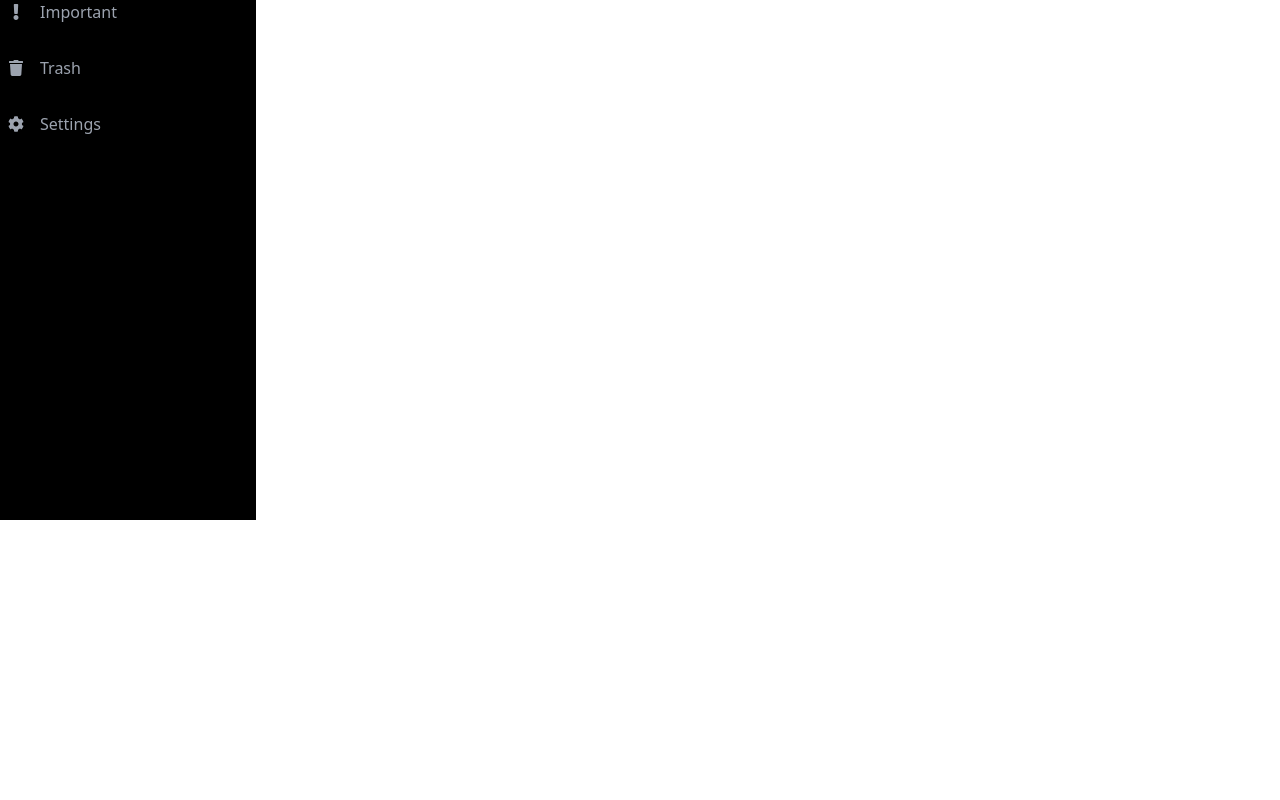
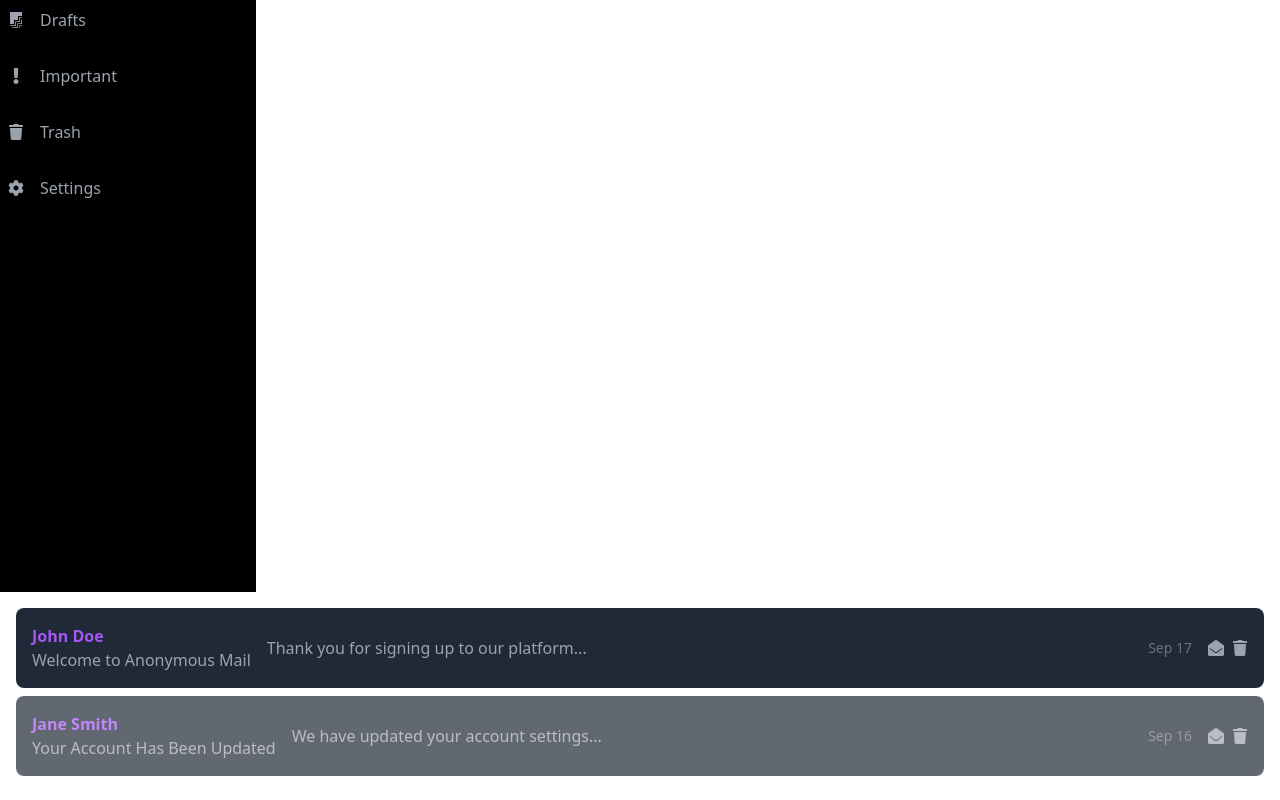
Before and after one commit to PrunelMel/ChapMailFront, a React (Vite) app: page /dash in a window 1280 px wide. Shown: the part 280-1080 px from the top of the page. Before the commit the page ends 800 px from the top, so only its background shows below. Built offline with nearby package versions, Linux system fonts and the light colour scheme.

Commit message:
adding EmailCard

```diff
--- /dev/null
+++ b/src/components/EmailCard.tsx
@@ -0,0 +1,38 @@
+import { FaEnvelopeOpen, FaTrash } from 'react-icons/fa';
+
+const EmailCard = ({ sender, subject, snippet, date, isRead }: { sender: string; subject: string; snippet: string; date: string; isRead: boolean }) => {
+  return (
+    <div
+      className={`flex items-center justify-between p-4 mb-2 rounded-lg bg-gray-800 hover:bg-gray-700 cursor-pointer transition-colors duration-200 ${
+        isRead ? 'opacity-70' : 'opacity-100'
+      }`}
+    >
+      {/* Left Side - Sender and Subject */}
+      <div className="flex items-center space-x-4">
+        <div className="text-white">
+          <h4 className="font-semibold text-purple-500">{sender}</h4>
+          <p className="text-gray-400">{subject}</p>
+        </div>
+      </div>
+
+      {/* Middle - Snippet */}
+      <div className="flex-1 mx-4">
+        <p className="text-gray-400 truncate">{snippet}</p>
+      </div>
+
+      {/* Right Side - Date and Icons */}
+      <div className="flex items-center space-x-4">
+        {/* Date */}
+        <span className="text-gray-500 text-sm">{date}</span>
+
+        {/* Icons (Read, Delete) */}
+        <div className="flex space-x-2">
+          <FaEnvelopeOpen className="text-gray-400 hover:text-purple-500" />
+          <FaTrash className="text-gray-400 hover:text-red-500" />
+        </div>
+      </div>
+    </div>
+  );
+};
+
+export default EmailCard;
--- a/src/components/Sidebar.tsx
+++ b/src/components/Sidebar.tsx
@@ -12,7 +12,7 @@ const Sidebar = () => {
     <div className={`bg-black h-screen ${isOpen ? 'w-64' : 'w-16'} transition-all duration-300`}>
       {/* Logo and Toggle Button */}
       <div className="flex justify-between items-center p-4">
-        <h1 className={`text-2xl font-bold text-purple-500 ${!isOpen && 'hidden'}`}>ChapMail</h1>
+        <h1 className={`text-2xl font-bold text-purple-500 ${!isOpen && 'hidden'}`}></h1>
         <button
           className="text-white focus:outline-none"
           onClick={toggleSidebar}
--- a/src/pages/Dashboard.tsx
+++ b/src/pages/Dashboard.tsx
@@ -1,9 +1,43 @@
 import Sidebar from '../components/Sidebar';
+import Header from '../components/Header';
+import EmailCard from '../components/EmailCard';
+const Dashboard = () => {
 
-const Dashboard = () => {
+  const emails = [
+    {
+      id: 1,
+      sender: 'John Doe',
+      subject: 'Welcome to Anonymous Mail',
+      snippet: 'Thank you for signing up to our platform...',
+      date: 'Sep 17',
+      isRead: false,
+    },
+    {
+      id: 2,
+      sender: 'Jane Smith',
+      subject: 'Your Account Has Been Updated',
+      snippet: 'We have updated your account settings...',
+      date: 'Sep 16',
+      isRead: true,
+    },
+    // Ajoute d'autres emails ici
+  ];
   return (
     <div>
+      <Header />
       <Sidebar />
+      <div className="p-4">
+      {emails.map((email) => (
+        <EmailCard
+          key={email.id}
+          sender={email.sender}
+          subject={email.subject}
+          snippet={email.snippet}
+          date={email.date}
+          isRead={email.isRead}
+        />
+      ))}
+    </div>
     </div>
   )
 }
```
